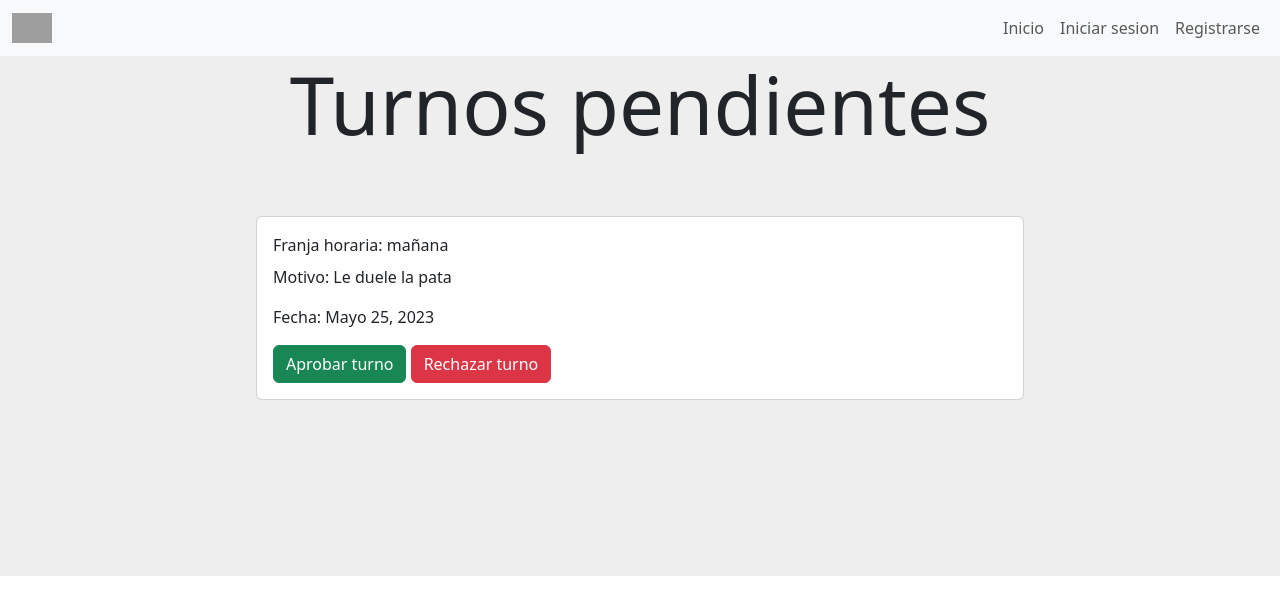
After one commit to FacuLede/oh_my_dog, a Django app: page /turnos_pendientes in a window 1280 px wide. The commit adds this page. Shown: the top 615 px of the page. Run offline with Django 3.2, Linux system fonts and the light colour scheme; data comes from the database, SQL or seed files in the repository; both versions use the stored data as it was after the commit; grey boxes are pictures that could not be loaded.

Commit message:
Implementé HU ver turnos de clientes

```diff
--- a/oh_my_dog/gestion_de_servicios_prestados/templates/gestion_de_servicios_prestados/paseadores.html
+++ b/oh_my_dog/gestion_de_servicios_prestados/templates/gestion_de_servicios_prestados/paseadores.html
@@ -17,6 +17,7 @@
 
         </div>
         {% endif %}
+
         {% for paseador in paseadores %}
 
         <div style="background-color: #eee;background-position: center;background-size: cover; align-items: center;justify-content: center;display: flex;">
--- /dev/null
+++ b/oh_my_dog/gestion_de_turnos/templates/gestion_de_turnos/turnos_pendientes.html
@@ -0,0 +1,30 @@
+{% extends "gestion_de_usuarios/base.html" %}
+{% block content %}
+<div style="background-color:#eee;height: 20%;text-align: center;">
+    <h1 class="display-1">Turnos pendientes</h1>
+</div>
+
+        {% for turno in turnos %}
+
+        <div style="background-color: #eee;background-position: center;background-size: cover; align-items: center;justify-content: center;display: flex;">
+            <div class="card mb-3 element-home-color" style="width: 60%;">
+                <div class="row g-0">
+                <div class="col-md-8">
+                    <div class="card-body">
+                    <p class="card-title">Franja horaria: {{turno.franja_horaria}}</p>
+                    <p class="card-text">Motivo: {{turno.motivo}}</p>
+                    <p class="card-text">Fecha: {{turno.fecha}}</p>
+                    <a class=" btn btn-success" href="#">Aprobar turno</a>
+                    <a class=" btn btn-danger" href="#">Rechazar turno</a>
+                    </div>
+                </div>
+                </div>
+            </div>
+        </div>
+
+        {% endfor %}
+<div style="background-color:#eee;height: 20%;">
+
+</div>
+
+{% endblock %}
--- a/oh_my_dog/gestion_de_turnos/urls.py
+++ b/oh_my_dog/gestion_de_turnos/urls.py
@@ -3,4 +3,5 @@ from gestion_de_turnos import views
 
 urlpatterns = [
     path('sacar_turno',views.sacar_turno, name= "sacar_turno"),
+    path('turnos_pendientes',views.turnos_pendientes, name= "turnos_pendientes"),
 ]
--- a/oh_my_dog/gestion_de_turnos/views.py
+++ b/oh_my_dog/gestion_de_turnos/views.py
@@ -1,5 +1,6 @@
 from django.shortcuts import render
 from .forms import Turno_form
+from .models import Turno
 
 # Create your views here.
 
@@ -15,3 +16,7 @@ def sacar_turno(request):
             data["mensaje"] = "Se solicitó el turno correctamente."
 
     return render(request,"gestion_de_turnos/sacar_turno.html",data)
+
+def turnos_pendientes(request):
+    turnos_pendientes=Turno.objects.filter(estado = "Pendiente")
+    return render(request,"gestion_de_turnos/turnos_pendientes.html",{"turnos":turnos_pendientes})
--- a/oh_my_dog/gestion_de_usuarios/templates/gestion_de_usuarios/base.html
+++ b/oh_my_dog/gestion_de_usuarios/templates/gestion_de_usuarios/base.html
@@ -60,6 +60,9 @@
 
           {% if user.is_superuser %}
           <li class="nav-item">
+            <a class="nav-link"  href="{% url 'turnos_pendientes' %}">Solicitudes de turnos</a>
+          </li>
+          <li class="nav-item">
             <a class="nav-link"  href="/admin">Opciones de administrador</a>
           </li>
           {% endif %}
```
Also changed, not shown: oh_my_dog/db.sqlite3 (added), oh_my_dog/gestion_de_servicios_prestados/templates/gestion_de_servicios_prestados/contacto.html (line endings or trailing spaces), oh_my_dog/media/perros_perdidos/perro_1.jpg (deleted), oh_my_dog/media/perros_perdidos/perro_3.jpg (deleted), oh_my_dog/media/perros_perdidos/perro_5.webp (deleted).
